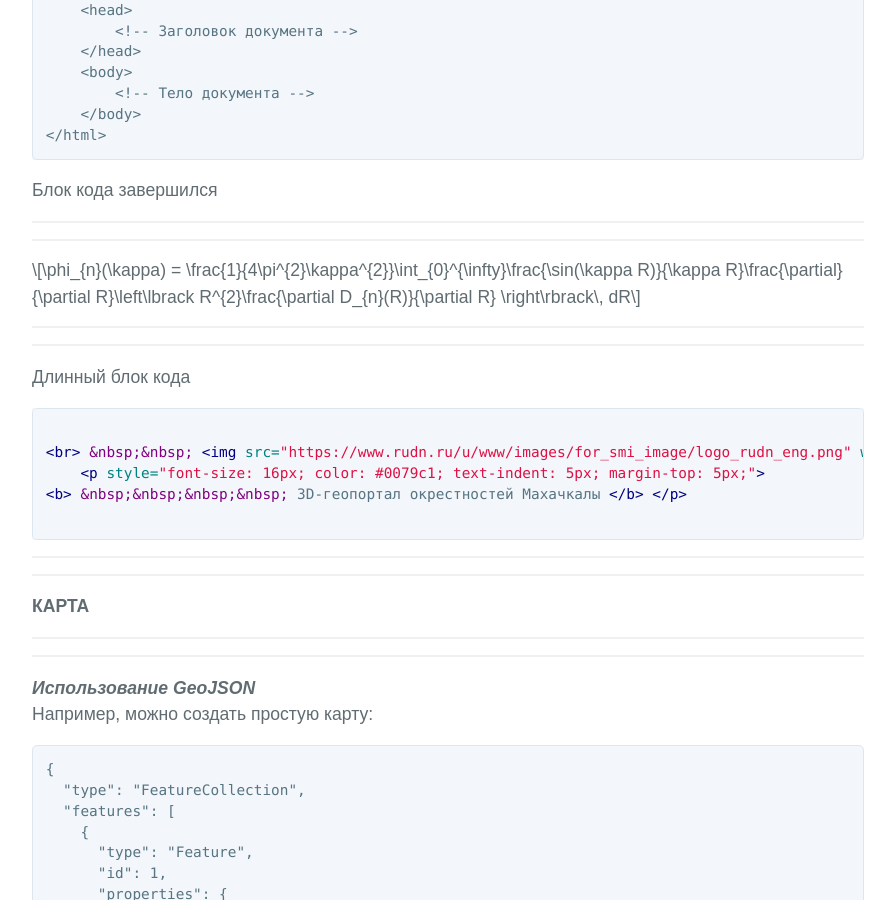
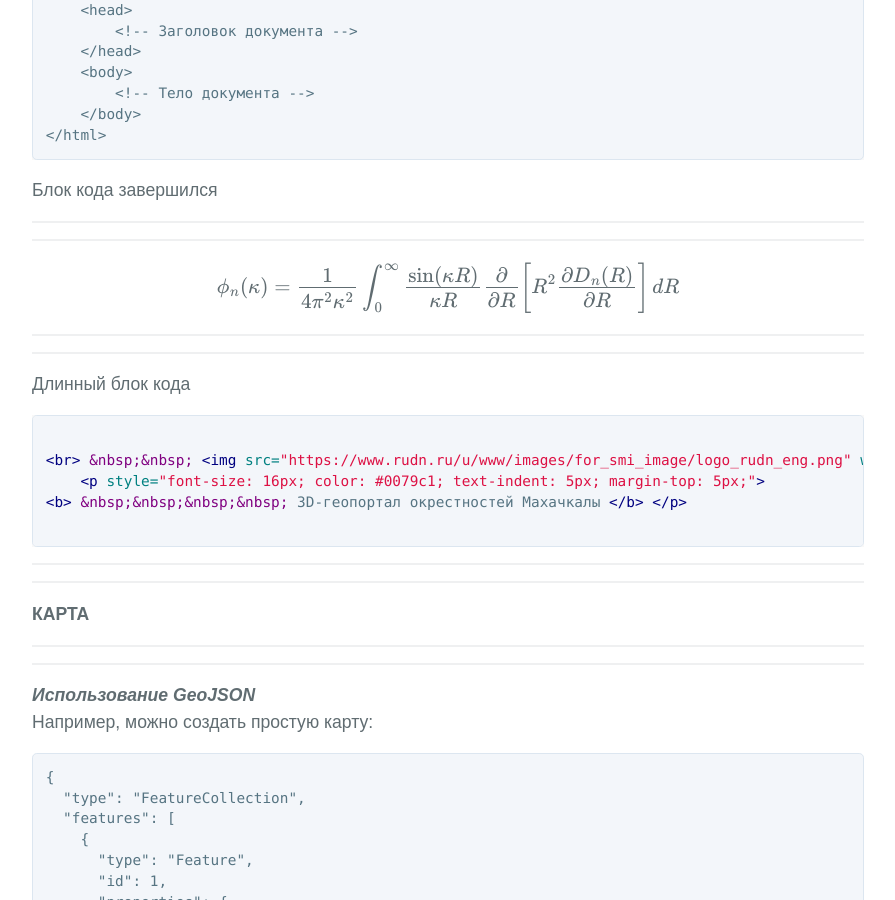
Before and after one commit to Alexander-Orlovsky/RUDN-QGIS-3D-TEST, a Jekyll site: the page built from README.md, in a window 1280 px wide and 900 px high, scrolled down 2448 px. Shown: the whole window, without its empty margins (192-1087 px from the left). Built offline with Jekyll 4.4.1, drawn with Linux system fonts in a browser that asks for light colours; our own code applies the rules of GitHub Pages for plain Markdown files; formulas are drawn with MathJax 3; a script that is not in the unit is left out; part of the change alters nothing that is shown; some of the changed text lies outside the part shown.

```diff
--- a/_layouts/default.html
+++ b/_layouts/default.html
@@ -4,10 +4,18 @@
     <meta charset="UTF-8">
 
 {% seo %}
-        <meta name="viewport" content="width=device-width, initial-scale=1">
+    <meta name="viewport" content="width=device-width, initial-scale=1">
     <meta name="theme-color" content="#157878">
     <meta name="apple-mobile-web-app-status-bar-style" content="black-translucent">
     <link rel="stylesheet" href="{{ '/assets/css/style.css?v=' | append: site.github.build_revision | relative_url }}">
+
+
+    <!-- MathJax -->
+    <script type="text/javascript"
+      src="https://cdnjs.cloudflare.com/ajax/libs/mathjax/2.7.3/MathJax.js?config=TeX-AMS-MML_HTMLorMML">
+    </script>
+
+
     {% include head-custom.html %}
   </head>
   <body>
```
